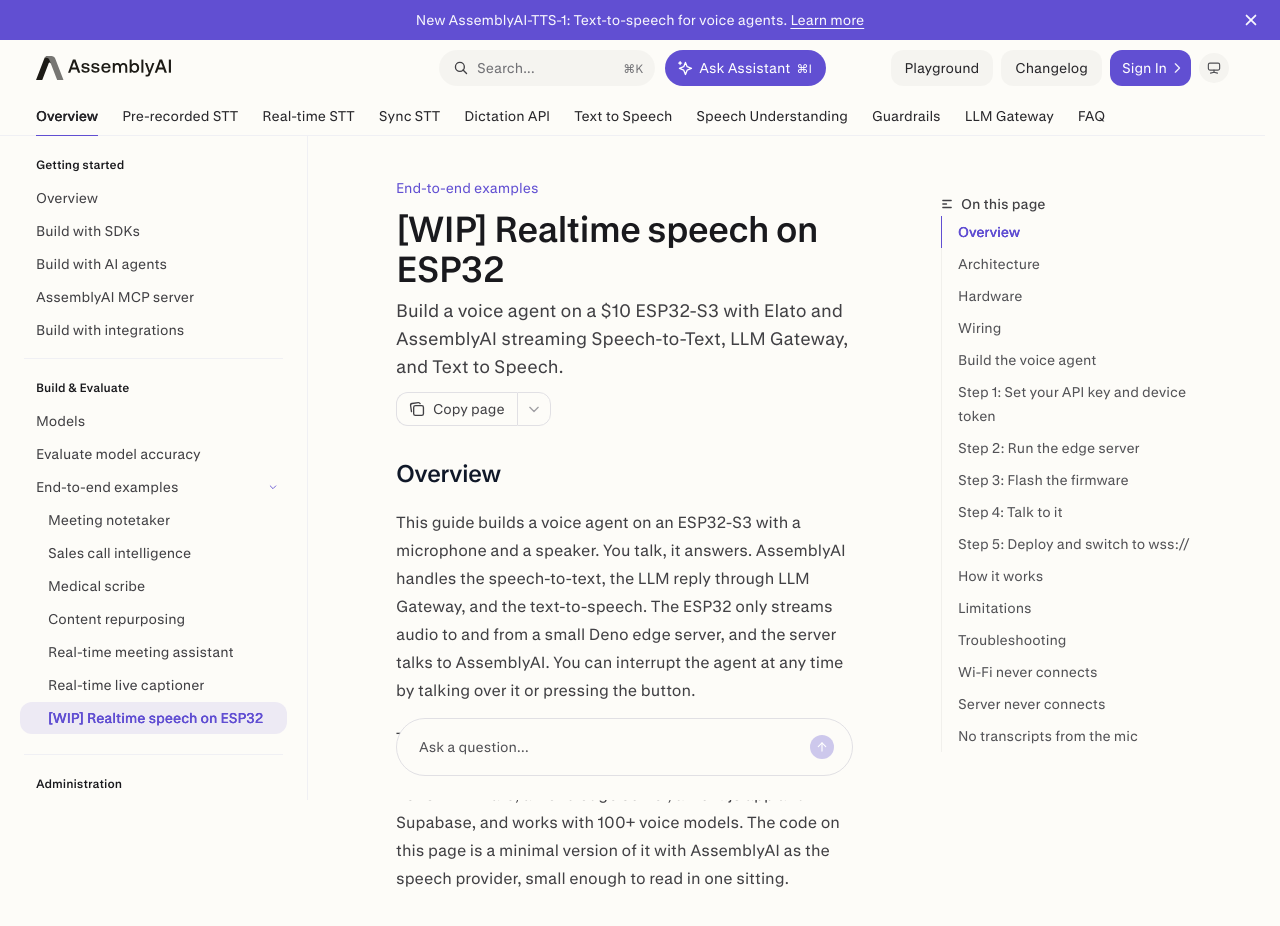
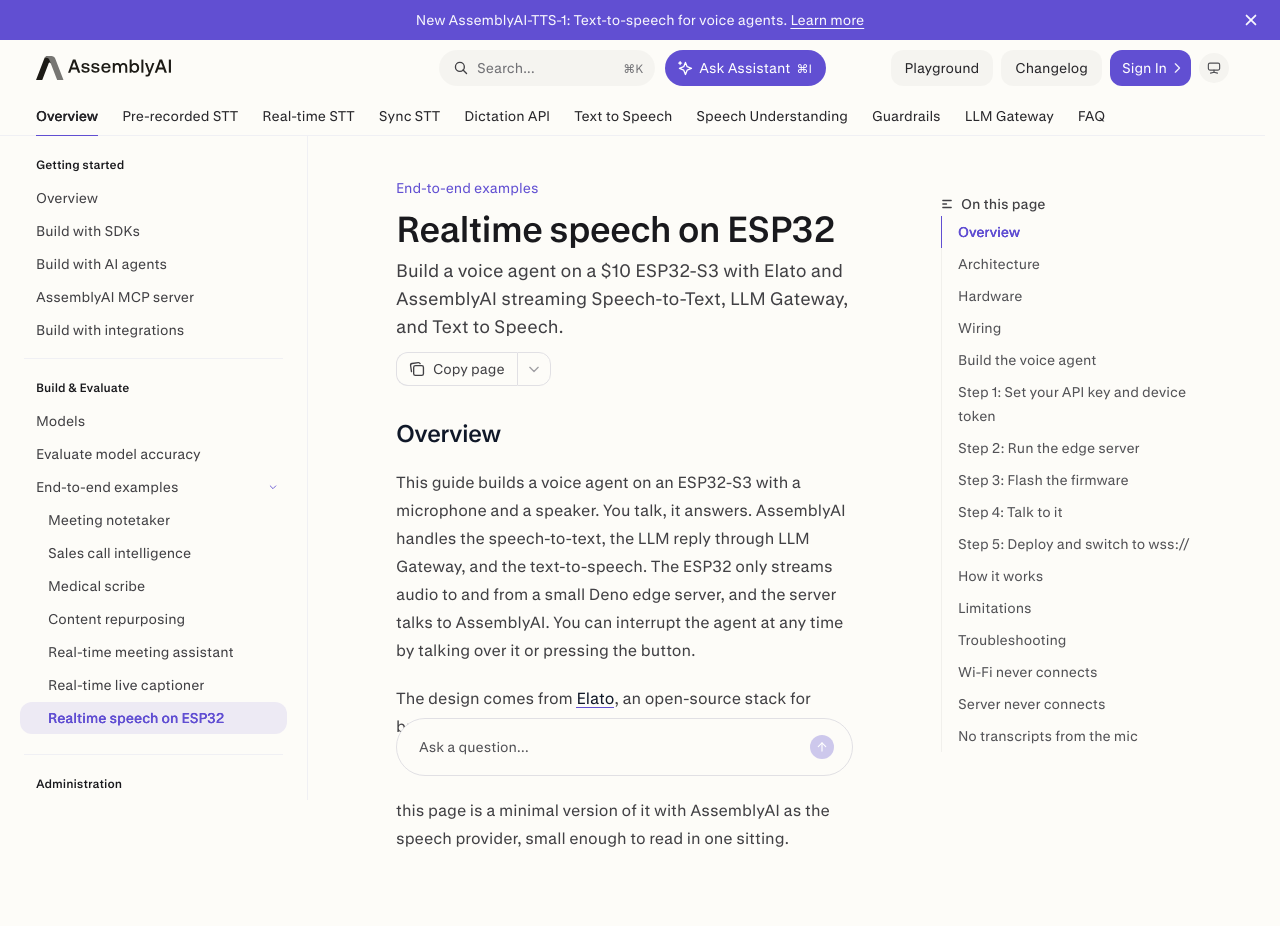
Before and after one commit to akdeb/assemblyai-esp32-doc, a Next.js app: page /docs/getting-started/end-to-end-examples/realtime-esp32 in a window 1280 px wide. Shown: the top 926 px of the page. Built offline with nearby package versions, Linux system fonts and the light colour scheme; grey boxes are pictures that could not be loaded.

Commit message:
fix assembly ai

```diff
--- a/app/docs/getting-started/end-to-end-examples/realtime-esp32/page.tsx
+++ b/app/docs/getting-started/end-to-end-examples/realtime-esp32/page.tsx
@@ -1,7 +1,7 @@
 import { DocsPage } from "@/components/DocsPage";
 
 export const metadata = {
-  title: "[WIP] Realtime speech on ESP32 - AssemblyAI",
+  title: "Realtime speech on ESP32 - AssemblyAI",
   description: "Build a voice agent on a $10 ESP32-S3 with Elato and AssemblyAI streaming STT, LLM Gateway, and Text to Speech.",
 };
 
--- a/scripts/gen-docs.mjs
+++ b/scripts/gen-docs.mjs
@@ -11,7 +11,7 @@ const read = (p) => readFileSync(`examples/esp32-realtime/${p}`, "utf8");
 const ESP32_PATH = "/docs/getting-started/end-to-end-examples/realtime-esp32";
 const E2E_PATH = "/docs/getting-started/end-to-end-examples";
 const ELATO = "https://github.com/akdeb/ElatoAI";
-const PAGE_TITLE = "[WIP] Realtime speech on ESP32";
+const PAGE_TITLE = "Realtime speech on ESP32";
 
 // ---------- template pieces lifted from the real pages ----------
 const esc = (s) => s.replace(/[&<>]/g, (c) => ({ "&": "&amp;", "<": "&lt;", ">": "&gt;" })[c]);
```
Also changed, not shown: content/realtime-esp32.html (+1 -1 lines).
